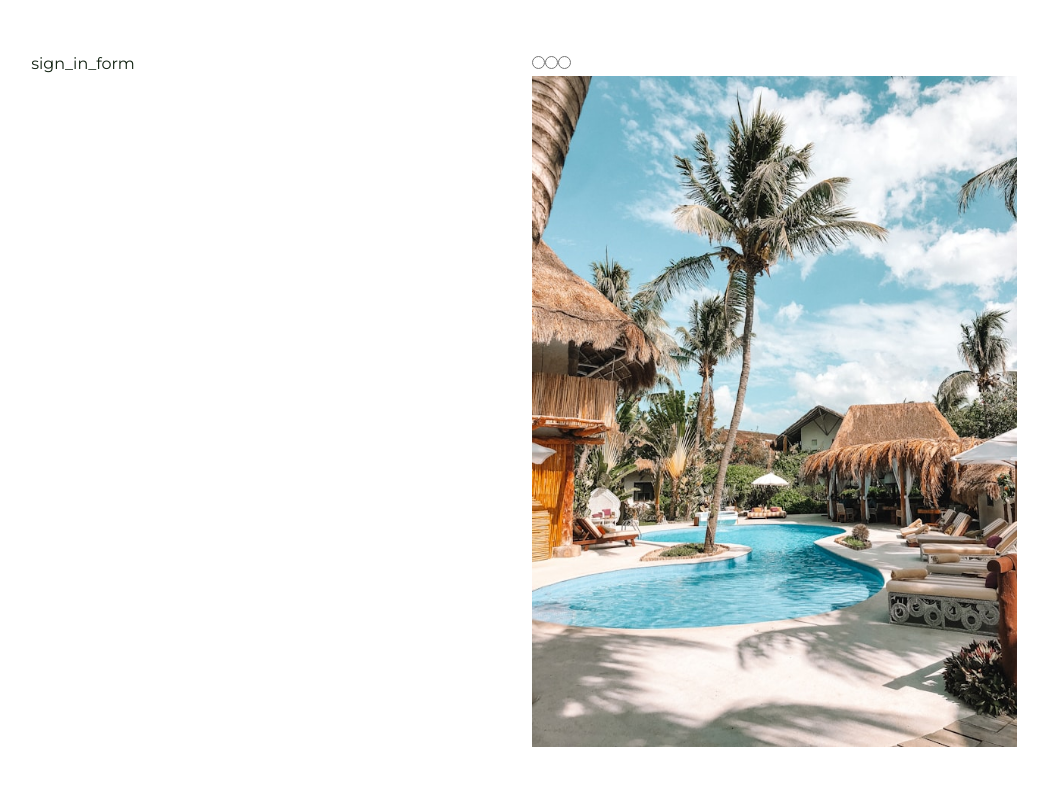
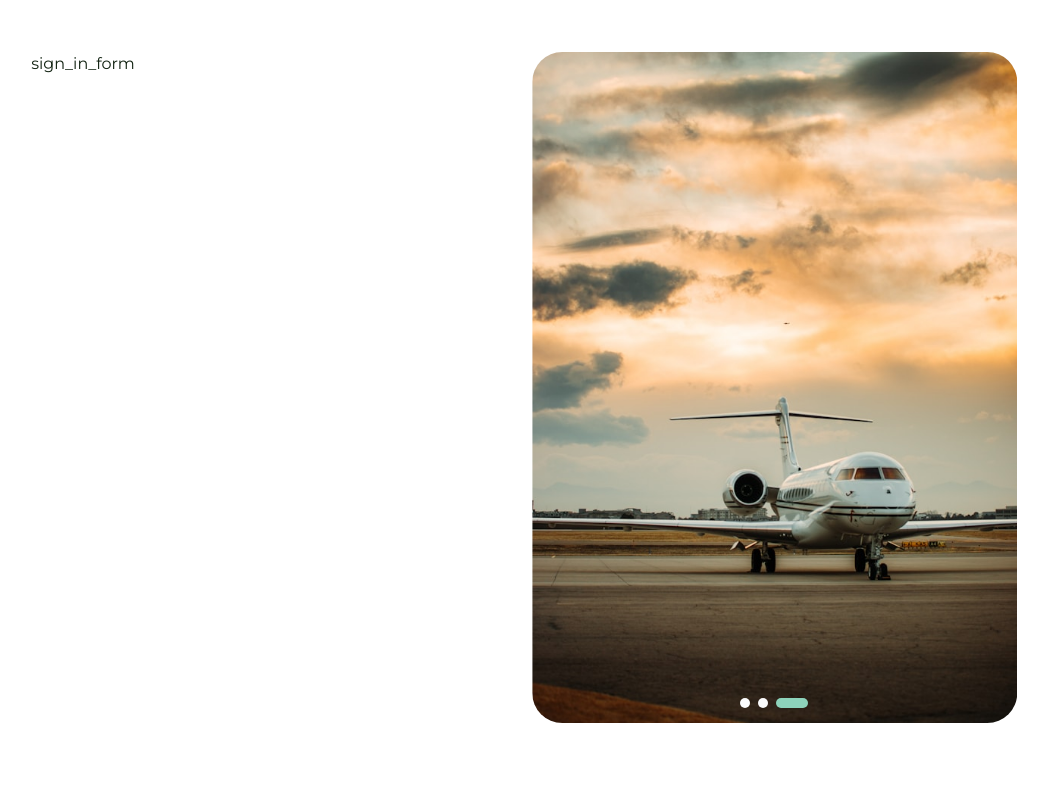
Before and after one commit to AnitaIkediashi/travel-booking-website, a Next.js app: page /signin in a window 1280 px wide. Shown: the top 786 px of the page, without its empty margins (116-1164 px from the left). Built offline with nearby package versions, Linux system fonts and the light colour scheme.

Commit message:
image swipe carousel created

```diff
--- a/app/globals.css
+++ b/app/globals.css
@@ -140,6 +140,30 @@ body {
   }
 }
 
+#slider_one:checked ~ .carousel_wrapper .carousel {
+  transform: translateX(0);
+}
+
+#slider_two:checked ~ .carousel_wrapper .carousel {
+  transform: translateX(-100%);
+}
+
+/* When the third radio is checked, move the carousel */
+#slider_three:checked ~ .carousel_wrapper .carousel {
+  transform: translateX(-200%);
+}
+
+/* for sliders when clicked */
+#slider_one:checked ~ .carousel_sliders label.slider_one,
+#slider_two:checked ~ .carousel_sliders label.slider_two,
+#slider_three:checked ~ .carousel_sliders label.slider_three {
+  width: 32px;
+  height: 10px;
+  border-radius: 5px;
+  background-color: var(--mint-green-100);
+  cursor: pointer;
+}
+
 @media print {
   @page {
     /* size: landscape; */
--- a/components/registration/image_carousel.tsx
+++ b/components/registration/image_carousel.tsx
@@ -1,39 +1,94 @@
+"use client";
 
-import image1 from "../../public/authentication/flight-1.jpg";
-import image2 from "../../public/authentication/flight-2.jpg";
-import image3 from "../../public/authentication/hotel-1.jpg";
-import image4 from "../../public/authentication/hotel-2.jpg";
-import image5 from "../../public/authentication/hotel-3.jpg";
-import Image from "next/image";
+import Image, { StaticImageData } from "next/image";
+import { useEffect, useState } from "react";
 
-function shuffleArray<T>(array: T[]): T[] {
-  return [...array].sort(() => Math.random() - 0.5);
-}
+type ImageCarouselType = {
+  randomImages: StaticImageData[];
+};
 
-const allImages = [image1, image2, image3, image4, image5];
+export const ImageCarousel = ({ randomImages }: ImageCarouselType) => {
+  const [autoSlide, setAutoSlide] = useState(1);
 
-const randomImages = shuffleArray(allImages).slice(0, 3);
+  const [isPaused, setIsPaused] = useState(false);
 
+  useEffect(() => {
+    if (isPaused) return; //  a flag here to stop auto-slide if user interacted
 
-export const ImageCarousel = () => {
+    const interval = setInterval(() => {
+      setAutoSlide((prev) => (prev === randomImages.length ? 1 : prev + 1));
+    }, 3000);
+    return () => clearInterval(interval); //after unmounts
+  }, [isPaused, randomImages]);
+
+  const handleManualClick = (index: number) => {
+    setAutoSlide(index); // change slide
+    setIsPaused(true); // Pause auto-slide
+
+    // Resume auto-slide after 5 seconds
+    setTimeout(() => setIsPaused(false), 5000);
+  };
 
   return (
-    <div className="lg:w-[55%] hidden lg:block h-full">
-      <input type="radio" name="carousel" id="slider_one" />
-      <input type="radio" name="carousel" id="slider_two" />
-      <input type="radio" name="carousel" id="slider_three" />
-      <div className="carousel_sliders">
-        <label htmlFor="slider_one"></label>
+    <div className="w-full h-full relative">
+      <input
+        type="radio"
+        name="carousel"
+        id="slider_one"
+        className="hidden"
+        checked={autoSlide === 1}
+        onChange={() => setAutoSlide(1)}
+      />
+      <input
+        type="radio"
+        name="carousel"
+        id="slider_two"
+        className="hidden"
+        checked={autoSlide === 2}
+        onChange={() => setAutoSlide(2)}
+      />
+      <input
+        type="radio"
+        name="carousel"
+        id="slider_three"
+        className="hidden"
+        checked={autoSlide === 3}
+        onChange={() => setAutoSlide(3)}
+      />
+      <div className="carousel_sliders absolute bottom-10 flex items-center gap-2 z-20 left-1/2 -translate-x-1/2 transition-all duration-300">
+        <label
+          htmlFor="slider_one"
+          className={`w-2.5 h-2.5 rounded-full bg-neutrals-70 cursor-pointer hover:bg-mint_green-100 slider_one ${
+            autoSlide === 1 ? "w-8 h-2.5 rounded-[5px] bg-mint_green-100" : ""
+          }`}
+          onClick={() => handleManualClick(1)}
+        />
+        <label
+          htmlFor="slider_two"
+          className={`w-2.5 h-2.5 rounded-full bg-neutrals-70 cursor-pointer hover:bg-mint_green-100 slider_two ${
+            autoSlide === 2 ? "w-8 h-2.5 rounded-[5px] bg-mint_green-100" : ""
+          }`}
+          onClick={() => handleManualClick(2)}
+        />
+        <label
+          htmlFor="slider_three"
+          className={`w-2.5 h-2.5 rounded-full bg-neutrals-70 cursor-pointer hover:bg-mint_green-100 slider_three ${
+            autoSlide === 3 ? "w-8 h-2.5 rounded-[5px] bg-mint_green-100" : ""
+          }`}
+          onClick={() => handleManualClick(3)}
+        />
       </div>
       <div className="carousel_wrapper overflow-hidden w-full h-[calc(100%-25px)]">
         <div className="carousel w-full h-full flex transition-transform duration-500">
           {randomImages.map((item, index) => (
-            <Image
-              key={index}
-              src={item}
-              alt={`image ${index}`}
-              className="w-full h-full"
-            />
+            <div key={index} className="w-full h-full shrink-0">
+              <Image
+                src={item}
+                alt={`image ${index}`}
+                className="w-full h-full object-cover rounded-[30px]"
+                loading="eager"
+              />
+            </div>
           ))}
         </div>
       </div>
--- /dev/null
+++ b/components/registration/image_carousel_wrapper.tsx
@@ -0,0 +1,24 @@
+
+import image1 from "../../public/authentication/flight-1.jpg";
+import image2 from "../../public/authentication/flight-2.jpg";
+import image3 from "../../public/authentication/hotel-1.jpg";
+import image4 from "../../public/authentication/hotel-2.jpg";
+import image5 from "../../public/authentication/hotel-3.jpg";
+import { ImageCarousel } from "./image_carousel";
+
+function shuffleArray<T>(array: T[]): T[] {
+  return [...array].sort(() => Math.random() - 0.5);
+}
+
+const allImages = [image1, image2, image3, image4, image5];
+
+const randomImages = shuffleArray(allImages).slice(0, 3);
+
+export const ImageCarouselWrapper = () => {
+
+  return (
+    <div className="lg:w-[55%] hidden lg:block h-full">
+      <ImageCarousel randomImages={randomImages} />
+    </div>
+  );
+};
--- a/components/registration/sign_in_wrapper.tsx
+++ b/components/registration/sign_in_wrapper.tsx
@@ -1,4 +1,5 @@
-import { ImageCarousel } from "./image_carousel";
+
+import { ImageCarouselWrapper } from "./image_carousel_wrapper";
 import { SignInForm } from "./sign_in_form";
 
 export const SignInWrapper = () => {
@@ -7,7 +8,7 @@ export const SignInWrapper = () => {
       <div className="lg:w-[77%] md:w-[80%] mx-auto px-8 md:px-0 h-[calc(100vh-104px)]">
         <div className="w-full flex gap-[104px] h-full">
           <SignInForm />
-          <ImageCarousel />
+          <ImageCarouselWrapper />
         </div>
       </div>
     </section>
```
